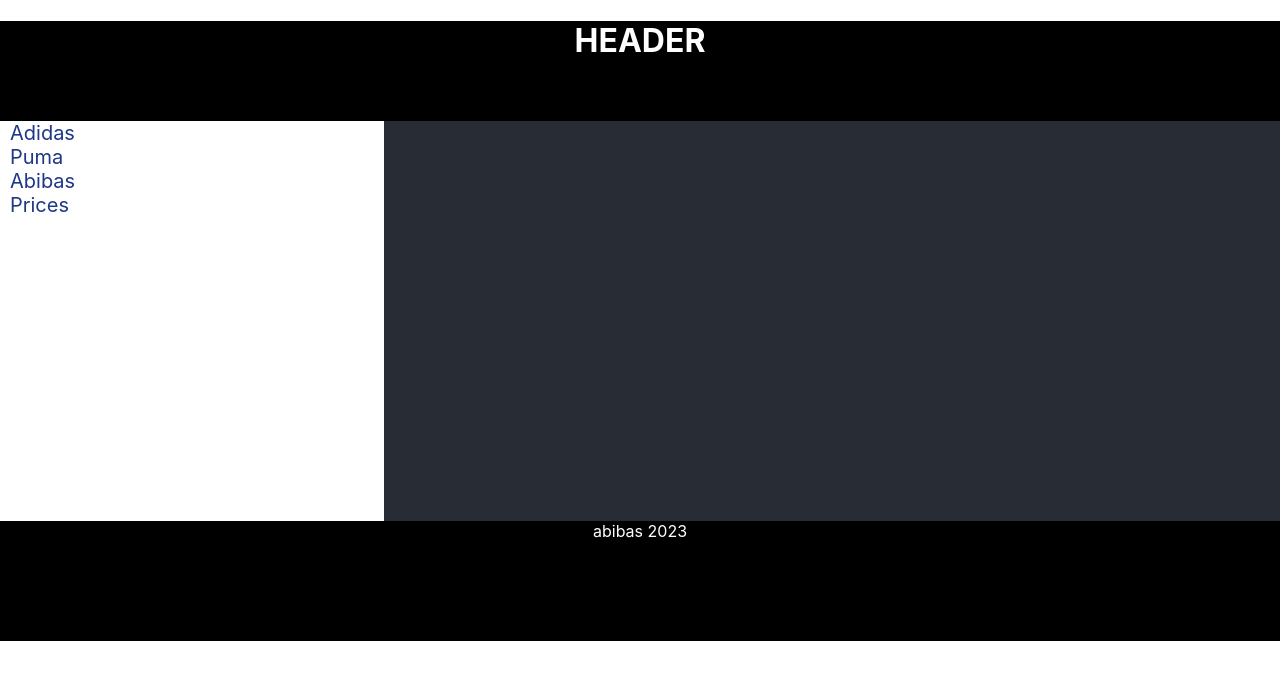
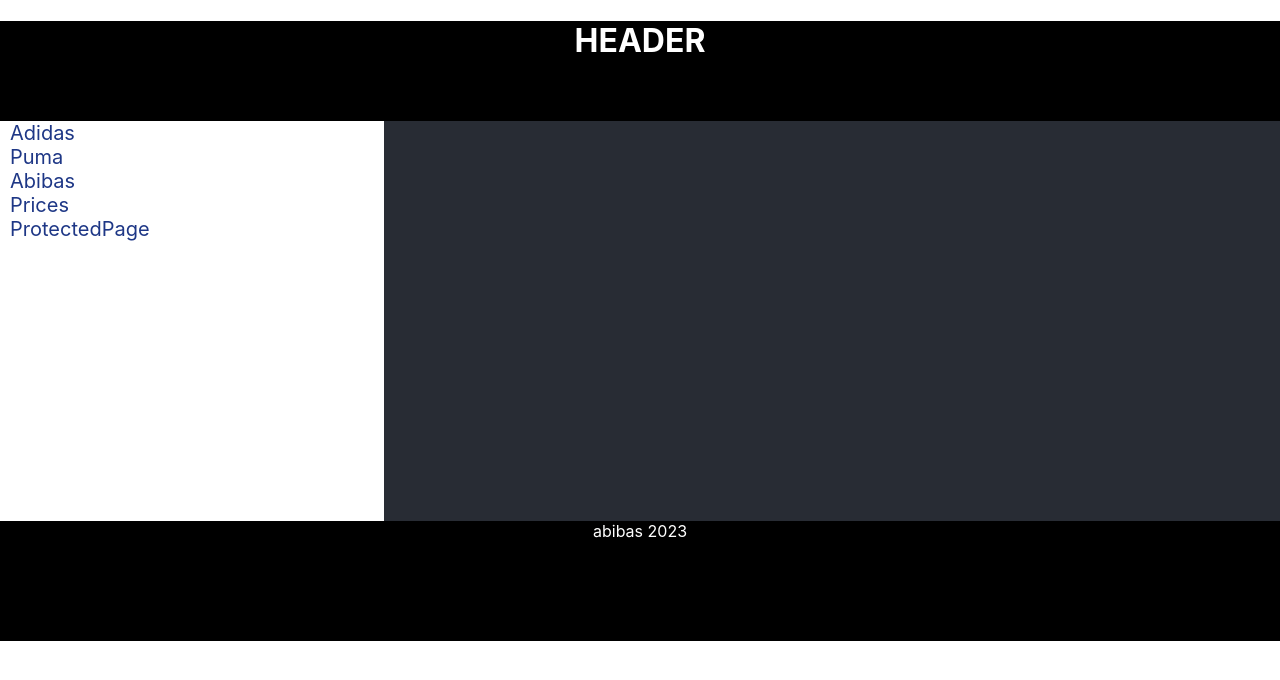
Before and after one commit to FtShow/teach_routes, a React (Create React App) app: page / in a window 1280 px wide. Shown: the top 680 px of the page. Built offline with nearby package versions, Linux system fonts and the light colour scheme.

Commit message:
add protectedPage

```diff
--- a/src/App.tsx
+++ b/src/App.tsx
@@ -16,6 +16,7 @@
     PAGE2: '/puma',
     PAGE3: '/abibas',
     PAGE4: '/prices',
+    PAGE5: '/ProtectedPage'
 
 } as const
 
@@ -29,6 +30,7 @@
                     <S.NavWrapper><NavLink to={PATH.PAGE2}>Puma</NavLink></S.NavWrapper>
                     <S.NavWrapper><NavLink to={PATH.PAGE3}>Abibas</NavLink></S.NavWrapper>
                     <S.NavWrapper><NavLink to={PATH.PAGE4}>Prices</NavLink></S.NavWrapper>
+                    <S.NavWrapper><NavLink to={PATH.PAGE5}>ProtectedPage</NavLink></S.NavWrapper>
 
                 </div>
                 <div className={styles.content}>
--- /dev/null
+++ b/src/components/pages/ProtectedPage.tsx
@@ -0,0 +1,9 @@
+import React from 'react';
+
+export const ProtectedPage = () => {
+    return (
+        <div>
+            ProtectedPage
+        </div>
+    );
+};
--- /dev/null
+++ b/src/components/pages/ProtectedPageRoute.tsx
@@ -0,0 +1,13 @@
+import React, {ReactNode} from 'react';
+import {Navigate} from "react-router-dom";
+import {Simulate} from "react-dom/test-utils";
+
+type Props = {
+    children: React.ReactNode | any
+}
+export const ProtectedPageRoute = ({children}: Props) => {
+    const access = false;
+    return access ? children : <Navigate to={'/error'}/>
+
+
+};
--- a/src/routes/router.tsx
+++ b/src/routes/router.tsx
@@ -1,4 +1,4 @@
-import {createBrowserRouter, Link} from "react-router-dom";
+import {createBrowserRouter, Link, Outlet} from "react-router-dom";
 import App from "../App";
 import {Error404} from "../components/pages/Error404";
 import {Adidas} from "../components/pages/Adidas";
@@ -6,6 +6,8 @@
 import {Abibas} from "../components/pages/Abibas";
 import {Puma} from "../components/pages/Puma";
 import {Model} from "../components/pages/Model";
+import {ProtectedPage} from "../components/pages/ProtectedPage";
+import {ProtectedPageRoute} from "../components/pages/ProtectedPageRoute";
 
 const PATH = {
     ADIDAS: '/adidas',
@@ -13,6 +15,8 @@
     ABIBAS: '/abibas',
     PRICES: '/prices',
     MODEL: '/:model/:id',
+    PROTECTED_PAGE: '/ProtectedPage',
+    ERROR: '*'
 
 } as const
 
@@ -21,7 +25,7 @@
         path: "/",
         element: <App/>,
         errorElement: <Error404/>,
-        children:[
+        children: [
             {
                 path: PATH.ADIDAS,
                 element: <Adidas/>
@@ -42,6 +46,21 @@
                 path: PATH.MODEL,
                 element: <Model/>
             },
+            {
+                path: PATH.MODEL,
+                element: <Model/>
+            },
+            {
+                path: PATH.ERROR,
+                element: <Error404/>
+            },
+            {
+                path: PATH.PROTECTED_PAGE,
+                element:
+                    <ProtectedPageRoute>
+                        <ProtectedPage/>
+                    </ProtectedPageRoute>
+            },
         ]
     },
 
```
